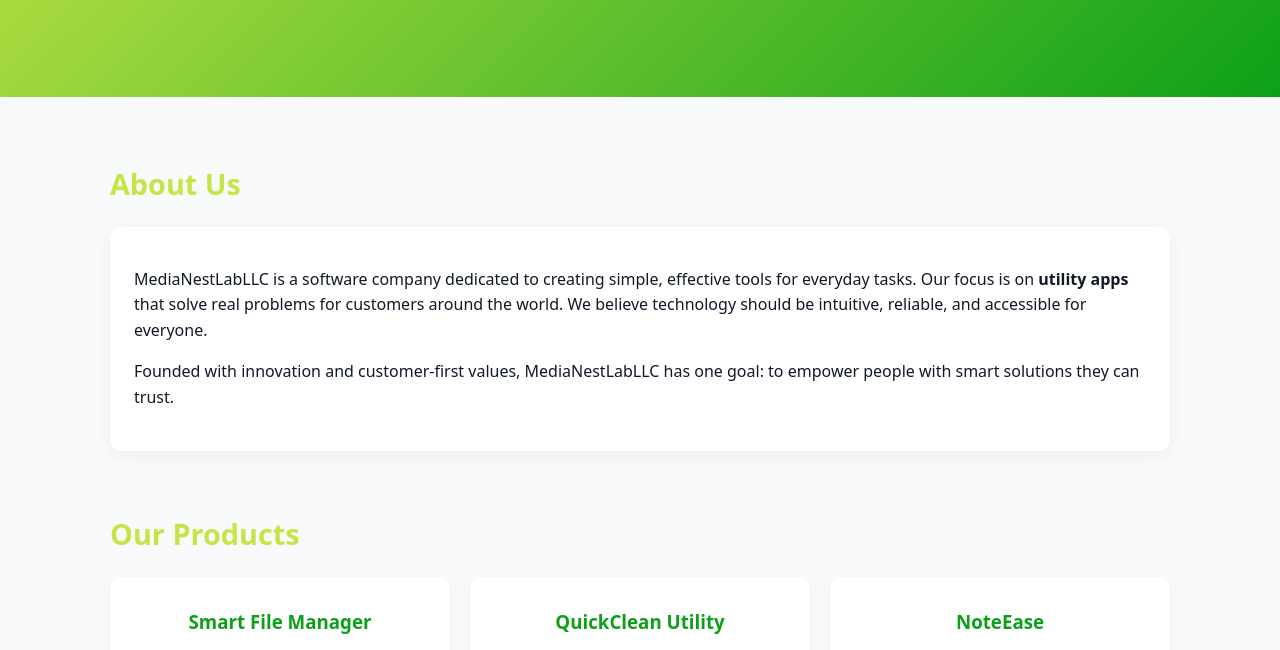
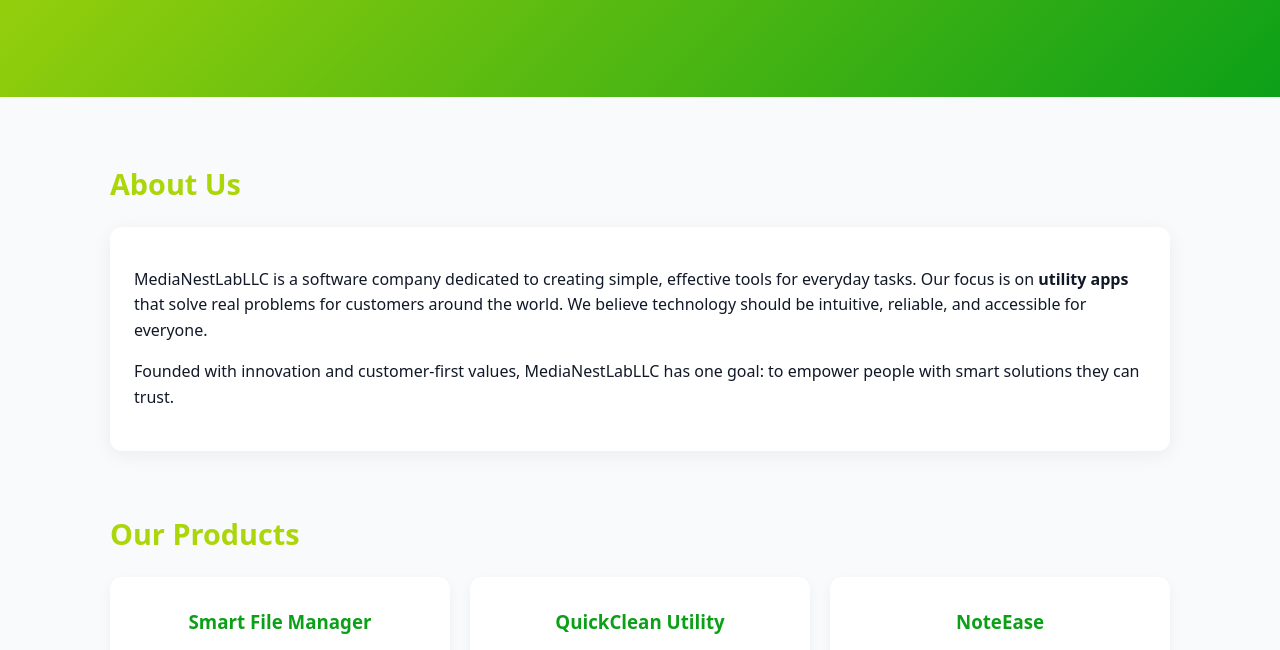
Before and after one commit to SoftwareDev1014/medianestlab.github.io, a plain HTML site: page index.html in a window 1280 px wide. Shown: the part 220-870 px from the top of the page. Drawn offline with Linux system fonts and the light colour scheme.

Commit message:
update color

```diff
--- a/index.html
+++ b/index.html
@@ -6,7 +6,7 @@
   <title>MediaNestLabLLC — Smart Utility Apps</title>
   <style>
     :root {
-      --primary:#c3e546;
+      --primary:#aad60a;
       --secondary:#0ca018;
       --bg:#f9fafb;
       --text:#111827;
```
